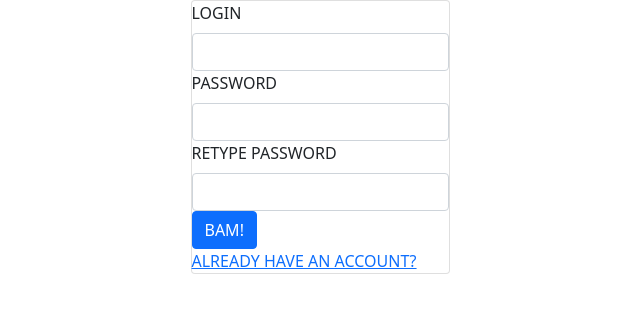
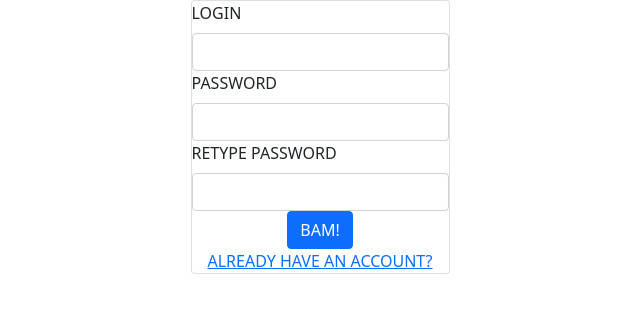
Before and after one commit to Hello-World-Purdue/hw21-frontend, a Next.js app: page /auth/signup in a window 1280 px wide. Shown: the top 312 px of the page, without its empty margins (320-960 px from the left). Built offline with nearby package versions, Linux system fonts and the light colour scheme.

Commit message:
shifted form styles to styles folder

```diff
--- a/components/LoginForm.tsx
+++ b/components/LoginForm.tsx
@@ -3,7 +3,7 @@ import { Form, Card } from "react-bootstrap";
 import CustomButton from "./button";
 
 import "bootstrap/dist/css/bootstrap.min.css";
-import styles from "./forms.module.css";
+import styles from "../styles/forms.module.css";
 
 const LoginForm: React.FC<{ loginUser: (user) => void }> = (props) => {
 	const [login, setLogin] = useState<string>("");
--- a/components/SignupForm.tsx
+++ b/components/SignupForm.tsx
@@ -3,6 +3,7 @@ import { Form, Card } from "react-bootstrap";
 import CustomButton from "./button";
 
 import "bootstrap/dist/css/bootstrap.min.css";
+import styles from "../styles/forms.module.css";
 
 const SignupForm: React.FC<{ signupUser: (user) => void }> = (props) => {
 	const [username, setUsername] = useState<string>("");
@@ -142,7 +143,7 @@ const SignupForm: React.FC<{ signupUser: (user) => void }> = (props) => {
 	}
 
 	return (
-		<Card className="signupForm">
+		<Card className={styles.signupForm}>
 			<Form onSubmit={submitForm}>
 				<Form.Group>
 					<Form.Label>LOGIN</Form.Label>
@@ -185,12 +186,12 @@ const SignupForm: React.FC<{ signupUser: (user) => void }> = (props) => {
 					)}
 				</Form.Group>
 
-				<div className="buttonContainer">
+				<div className={styles.buttonContainer}>
 					<CustomButton type="submit">BAM!</CustomButton>
 				</div>
 			</Form>
 
-			<div className="linkContainer">
+			<div className={styles.linkContainer}>
 				<a href="/auth/login">ALREADY HAVE AN ACCOUNT?</a>
 			</div>
 		</Card>
--- a/components/forms.module.css
+++ b/styles/forms.module.css
@@ -7,7 +7,7 @@
 
 .linkContainer {
     text-align: center;
-	display: "flex";
+	display: flex;
 	flex-direction: column;
 }
 
```
